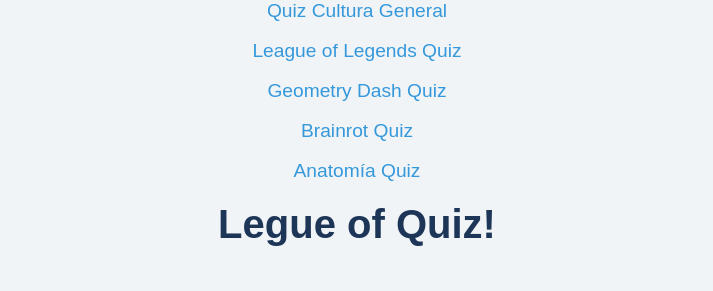
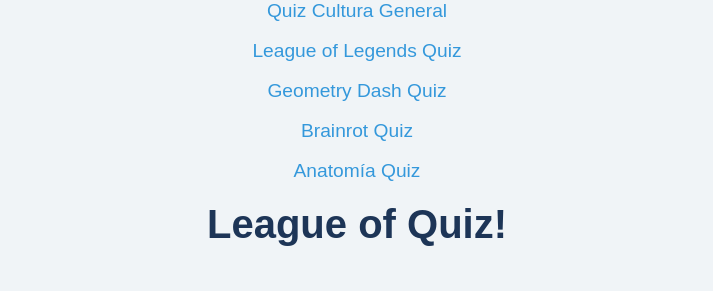
Before and after one commit to AguZgameZ/Quiz-Test, a plain HTML site: page lol.html in a window 1280 px wide. Shown: the top 291 px of the page, without its empty margins (283-996 px from the left). Drawn offline with Linux system fonts and the light colour scheme.

Commit message:
Update lol.html

```diff
--- a/lol.html
+++ b/lol.html
@@ -11,7 +11,7 @@
         <a href="gd.html">Geometry Dash Quiz</a><br><br>
         <a href="brainrot.html">Brainrot Quiz</a><br><br>
         <a href="anatomia.html">Anatomía Quiz</a>
-        <h1>Legue of Quiz!</h1>
+        <h1>League of Quiz!</h1>
         <img src="img/lol.jpg" height="50%" width="50%">
         <h3>Vas a poder escribir tus respuestas para luego enviarlas, la respuesta<br>tiene que estar escrita igual que la respuesta de la alternativa.</h3>
         <p>Pongamos a prueba tu nivel de cultura lolera!</p>
```
